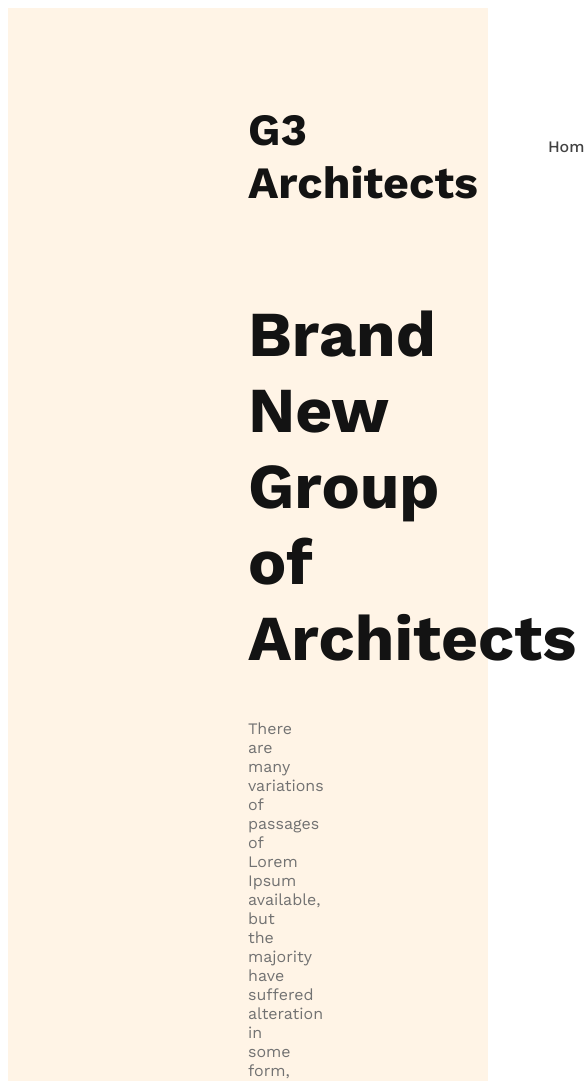
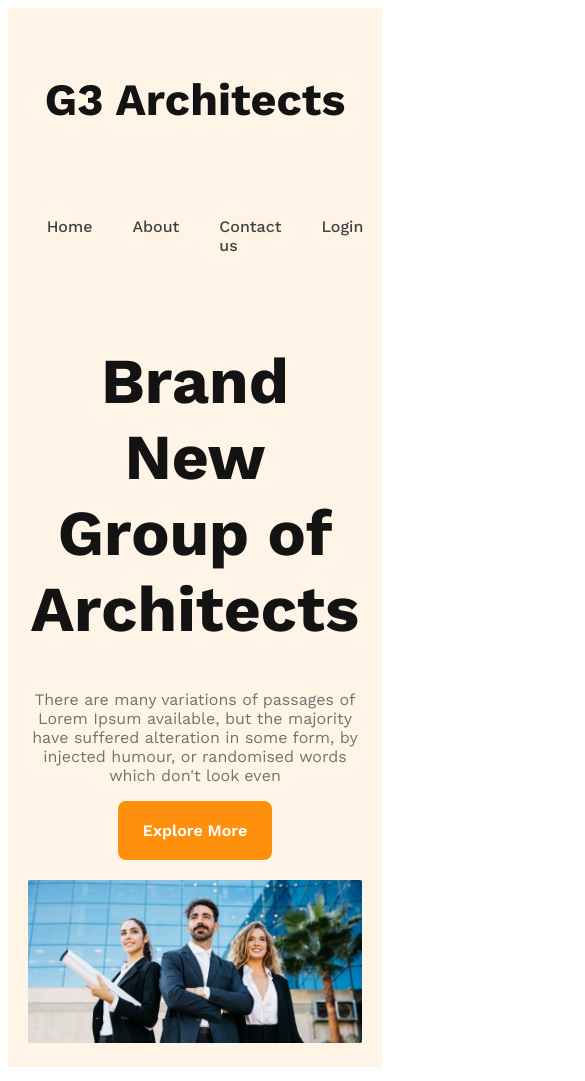
Before and after one commit to fauzia789/g3-resources, a plain HTML site: page index.html in a window 390 px wide. Shown: the top 1081 px of the page, 585 px wide, since content can reach past the window. Drawn offline with nearby package versions, Linux system fonts and the light colour scheme.

Commit message:
finish the header with responsive part

```diff
--- a/style/style.css
+++ b/style/style.css
@@ -4,24 +4,25 @@
     font-family: 'Work Sans', sans-serif;
 }
 .btn-primary{
-    width: 180px;
-height: 64px;
+padding: 20px 25px;
 border-radius: 8px;
 background: #FF900E;
 border: none;
 color: white;
 font-size: 1rem;
 font-weight: 600;
+cursor: pointer;
 }
 /* header style */
 header{
     background: rgba(255, 144, 14, 0.10);
-    padding: 50px 240px;
+    padding: 30px 120px;
 }
 nav{
     display: flex;
     justify-content: space-between;
     align-items: center;
+
 }
 .nav-title{
     color:  #131313;
@@ -57,3 +58,33 @@ nav li a{
 .banner-description{
     color: #727272;
 }
+.banner img{
+    width: 100%;
+    margin-top: 20px;
+}
+
+/* responsive style */
+
+@media screen and (max-width:576px) {
+    header{
+        padding: 20px;
+    }
+    nav{
+        flex-direction: column;
+
+    }
+   nav li{
+   margin-left: 10px;
+   }
+}
+
+
+/* medium devices */
+@media screen and (min-width:576px) and (max-width:992px) {
+    header{
+        padding: 50px;
+    }
+nav{
+    flex-direction: column;
+}
+}
```
